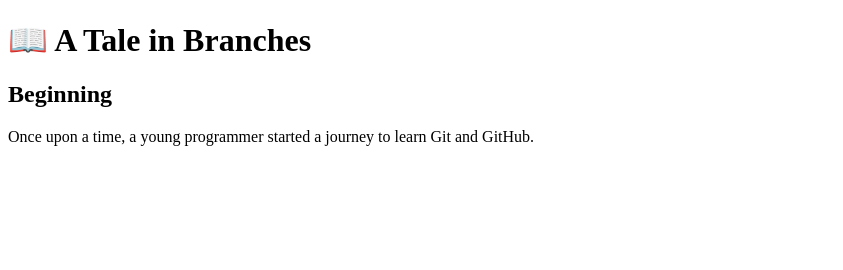
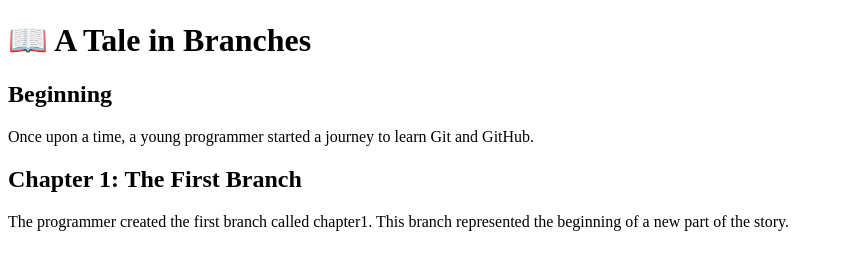
Before and after one commit to gjashwanthcse2405m5-create/stories, a plain HTML site: page index.html in a window 1280 px wide. Shown: the whole page, without its empty margins (0-843 px from the left). Drawn offline with Linux system fonts and the light colour scheme.

Commit message:
Add Chapter 1

```diff
--- a/index.html
+++ b/index.html
@@ -15,5 +15,11 @@
         to learn Git and GitHub.
     </p>
 
+<h2>Chapter 1: The First Branch</h2>
+
+<p>
+    The programmer created the first branch called chapter1.
+    This branch represented the beginning of a new part of the story.
+</p>
 </body>
 </html>
```
